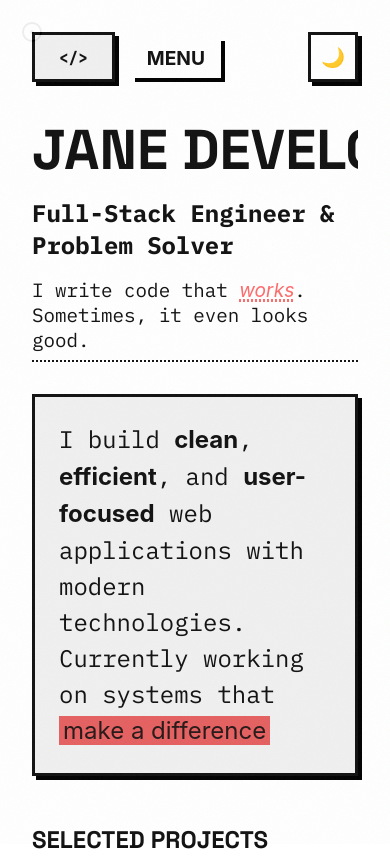
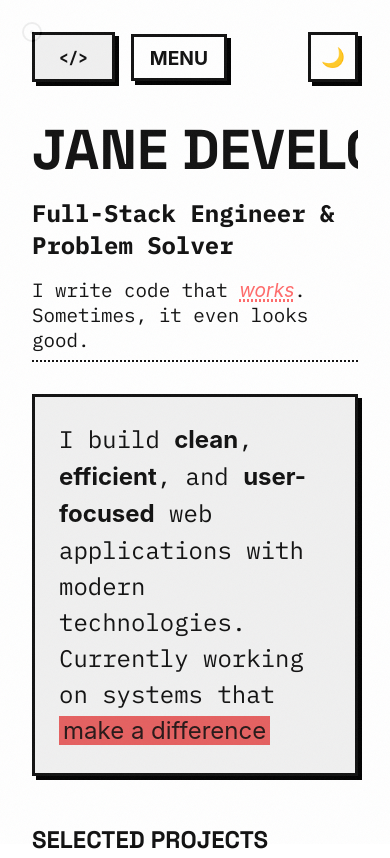
Before and after one commit to Condorbox/Portfolio_brutalist, a plain HTML site: page index.html in a window 390 px wide. Shown: the top 858 px of the page. Drawn offline with Linux system fonts and the light colour scheme.

Commit message:
border for menu btn & brutal-box border change in dark mode

```diff
--- a/script.js
+++ b/script.js
@@ -24,7 +24,6 @@ document.addEventListener('DOMContentLoaded', function() {
         menuToggle.addEventListener('click', function() {
             navLinks.classList.toggle('active');
 
-            // Optional: Add "smash" animation to the menu button when clicked
             menuToggle.classList.add('smash');
             setTimeout(() => {
                 menuToggle.classList.remove('smash');
--- a/styles.css
+++ b/styles.css
@@ -72,7 +72,7 @@ body::before {
 }
 
 .brutal-box:hover::before {
-    border-color: rgba(0, 0, 0, 0.2);
+    border-color: rgba(var(--primary), 0.2);
 }
 
 .brutal-button {
@@ -532,7 +532,7 @@ h2 {
     .menu-btn {
         display: block;
         background: none;
-        border: none;
+        border: var(--border);
         cursor: pointer;
         font-family: var(--mono-font);
         font-size: 1.2rem;
```
